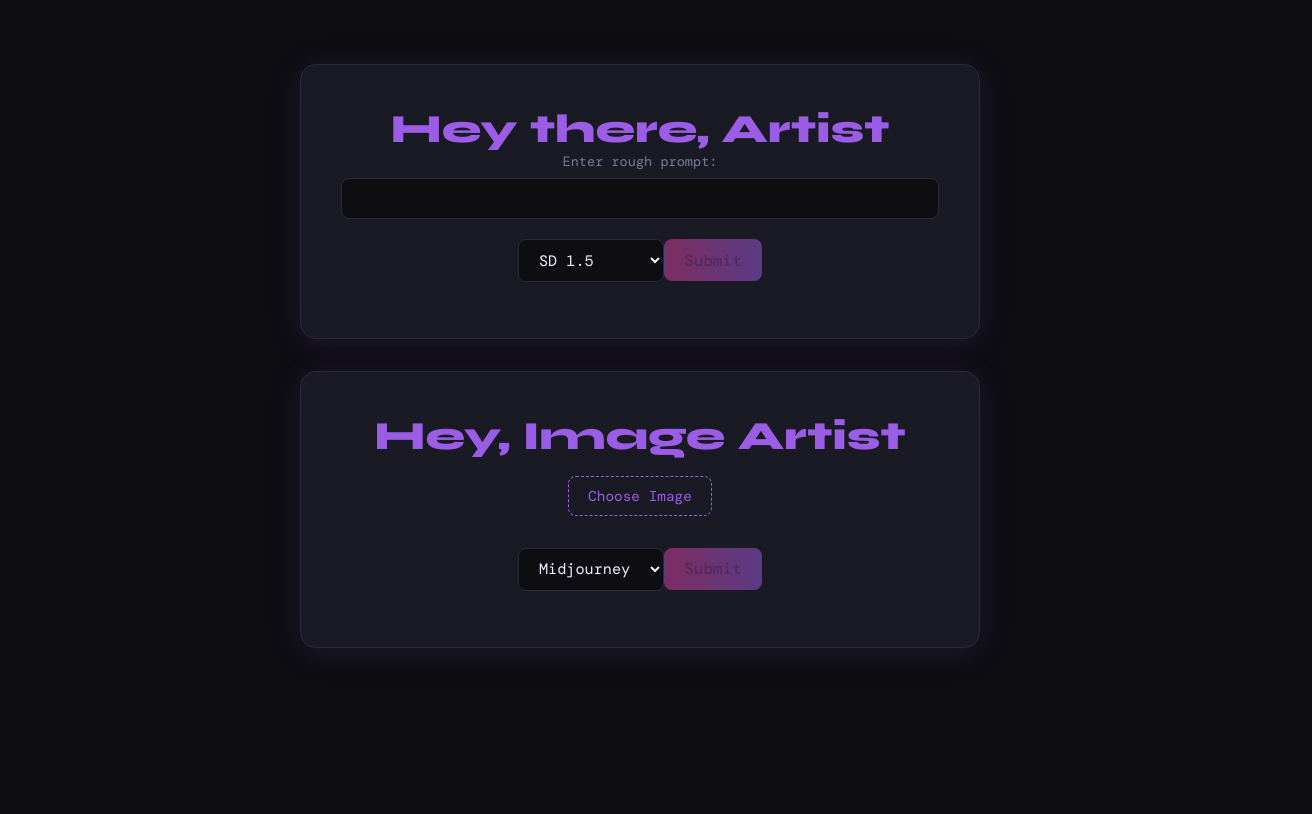
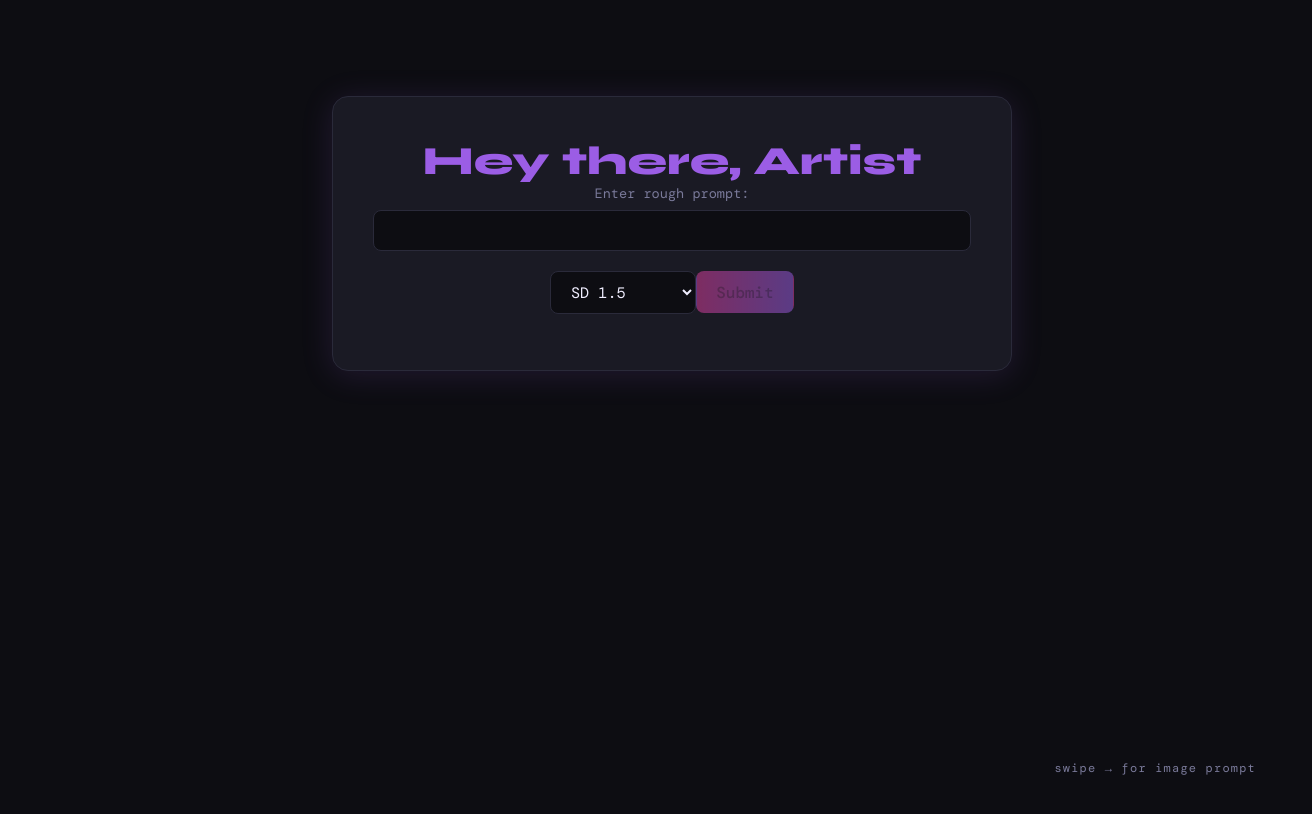
Before and after one commit to Evastrings/art-prompt-enhancer, a React (Vite) app in the folder frontend/: page / in a window 1280 px wide. Shown: the top 814 px of the page, 1312 px wide, since content can reach past the window. Built offline with nearby package versions, Linux system fonts and the light colour scheme.

Commit message:
added more styles to frontend to improve UX

```diff
--- a/frontend/src/App.jsx
+++ b/frontend/src/App.jsx
@@ -103,6 +103,8 @@ function App() {
 
   return (
     <>
+    <div className="scroll-container">
+    <div className="scroll-section">
     <div className="card">
       <h1> Hey there, Artist</h1>
       <form>
@@ -127,6 +129,7 @@ function App() {
       <button onClick={handleSubmit} disabled={!prompt.trim()}>Submit</button>
       </div>
 
+
       {loading && <p>Enhancing your prompt...</p>}
       {result && (
         <div className="result-card">
@@ -137,8 +140,10 @@ function App() {
         </div>
 
       )}
+      </div>
 
         {/*NEW PAGE FOR UPLOADING IMAGE*/}
+        <div className="scroll-section">
         <div className="card">
         <h1> Hey, Image Artist</h1>
       <form>
@@ -165,6 +170,7 @@ function App() {
       <button onClick={handleImageSubmit} disabled={!selectedFile}>Submit</button>
       </div>
 
+
       {imageLoading && <p>Diffusing Prompt for your Image...</p>}
       {imageResult && (
         <div className="result-card">
@@ -174,6 +180,9 @@ function App() {
           <p className="result-text" onClick={() => handleCopy(imageResult.negative_prompt, 'negative')}> {imageResult.negative_prompt} {copied === 'negative' && <span className="copied-tag"> <br />Copied </span> } </p>
         </div>
       )}
+      </div>
+      </div>
+      <div className="scroll-hint">swipe → for image prompt</div>
     </>
   )
 }
--- a/frontend/src/index.css
+++ b/frontend/src/index.css
@@ -164,3 +164,33 @@ button:disabled {
   border-color: var(--accent-cyan);
   color: var(--accent-cyan);
 }
+
+.scroll-container {
+  display: flex;
+  overflow-x: scroll;
+  scroll-snap-type: x mandatory;
+  width: 100vw;
+  height: 100vh;
+  scrollbar-width: none;
+}
+
+.scroll-container::-webkit-scrollbar {
+  display: none;
+}
+
+.scroll-section {
+  min-width: 100vw;
+  height: 100vh;
+  scroll-snap-align: start;
+  overflow-y: auto;
+  padding: 2rem;
+}
+
+.scroll-hint {
+  position: fixed;
+  bottom: 1.5rem;
+  right: 1.5rem;
+  color: var(--text-muted);
+  font-size: 0.75rem;
+  letter-spacing: 0.1em;
+}
```
